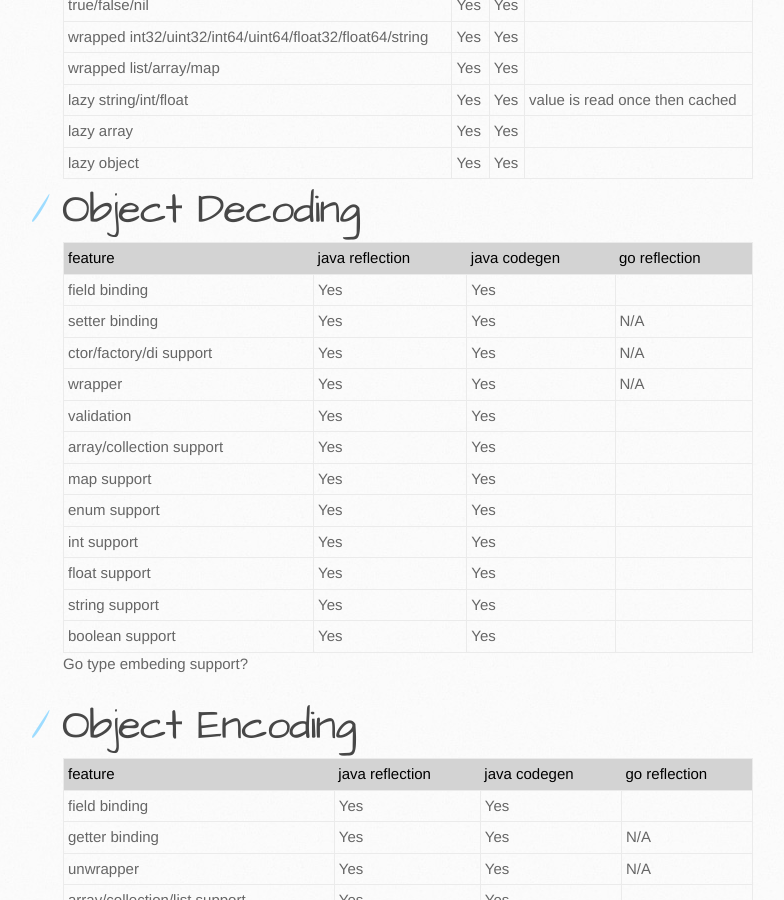
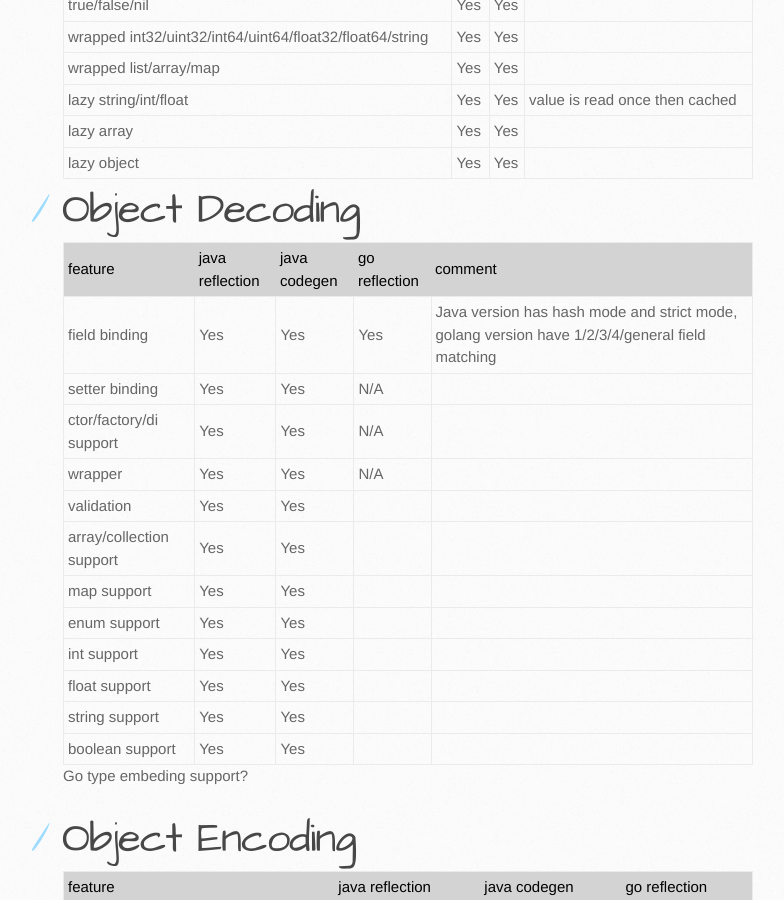
Before and after one commit to json-iterator/json-iterator.github.io, a Jekyll site: the page built from features.md, in a window 1280 px wide and 900 px high, scrolled down 2260 px. Shown: the whole window, without its empty margins (107-891 px from the left). Built offline with Jekyll 4.4.1, drawn with Linux system fonts in a browser that asks for light colours; comment, search, counter and statistics services are not loaded.

Commit message:
Update features.md

```diff
--- a/features.md
+++ b/features.md
@@ -59,9 +59,9 @@ title: Jsoniter Features (Java Version)
 
 # Object Decoding
 
-| feature | java reflection | java codegen | go reflection |
-| --- | --- | --- | --- |
-| field binding | Yes | Yes |  |
+| feature | java reflection | java codegen | go reflection | comment |
+| --- | --- | --- | --- | --- |
+| field binding | Yes | Yes | Yes | Java version has hash mode and strict mode, golang version have 1/2/3/4/general field matching |
 | setter binding | Yes | Yes | N/A |
 | ctor/factory/di support | Yes | Yes | N/A |
 | wrapper | Yes | Yes | N/A |
```
